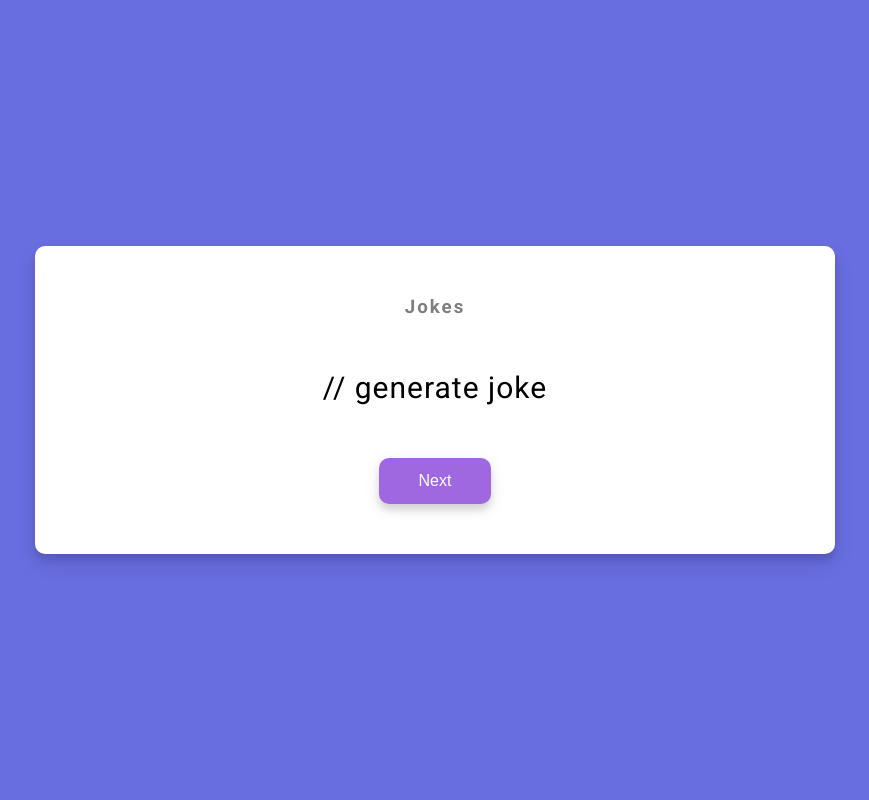
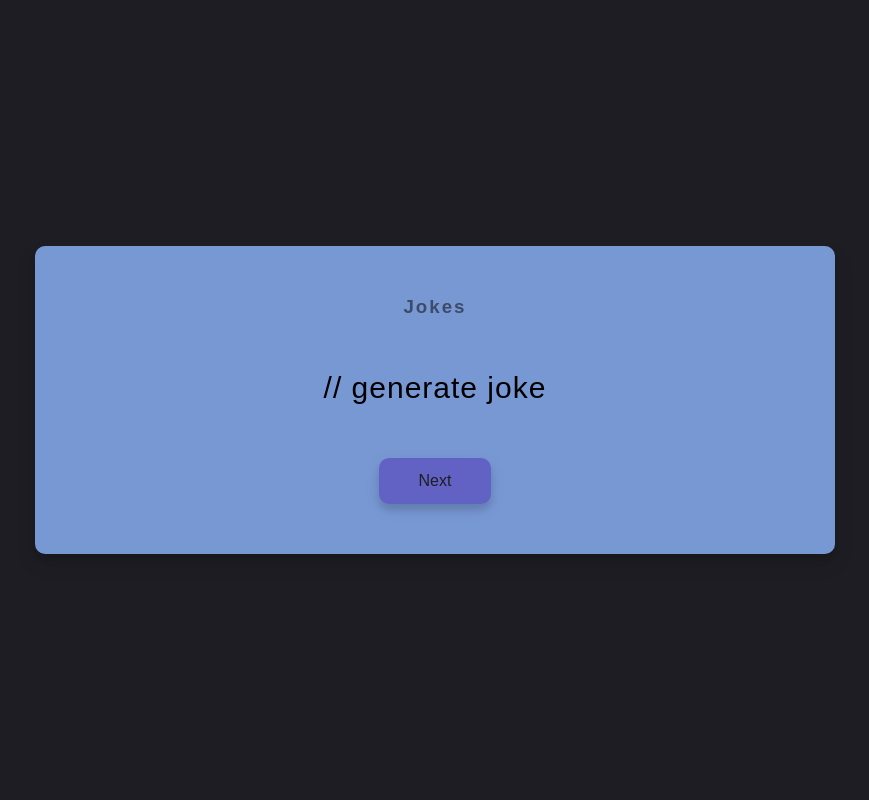
Before and after one commit to ma4ypic4y/web2021, a PHP site: page / in a window 1280 px wide. Shown: the whole page, without its empty margins (205-1074 px from the left). Run offline with PHP 8.4, Linux system fonts and the light colour scheme.

Commit message:
Update style.css

```diff
--- a/4/style.css
+++ b/4/style.css
@@ -1,12 +1,12 @@
-@import url('https://fonts.googleapis.com/css2?family=Roboto:wght@400;700&display=swap');
 
 * {
     box-sizing: border-box;
 }
 
 body {
-  background-color: #686de0;
-  font-family: 'Roboto', sans-serif;
+    background-color: #1d1d23;
+    /* font-family: 'Roboto', sans-serif; */
+    font-family: 'Muli', sans-serif;
     display: flex;
     flex-direction: column;
     align-items: center;
@@ -18,7 +18,7 @@
 }
 
 .container {
-  background-color: #fff;
+    background-color: #7898d4;
     border-radius: 10px;
     box-shadow: 0 10px 20px rgba(0, 0, 0, 0.1), 0 6px 6px rgba(0, 0, 0, 0.1);
     padding: 50px 20px;
@@ -40,13 +40,12 @@
     margin: 50px auto;
     max-width: 600px;
 }
-
 .btn {
-  background-color: #9f68e0;
-  color: #fff;
+    background-color: #6262c5;
+    color: #1d1d23;
     border: 0;
     border-radius: 10px;
-  box-shadow: 0 5px 15px rgba(0, 0, 0, 0.1), 0 6px 6px rgba(0, 0, 0, 0.1);
+    box-shadow: 0 5px 15px rgb(0 0 0 / 10%), 0 6px 6px rgb(0 0 0 / 10%);
     padding: 14px 40px;
     font-size: 16px;
     cursor: pointer;
```
Lines whose indentation alone changed are shown as unchanged.
